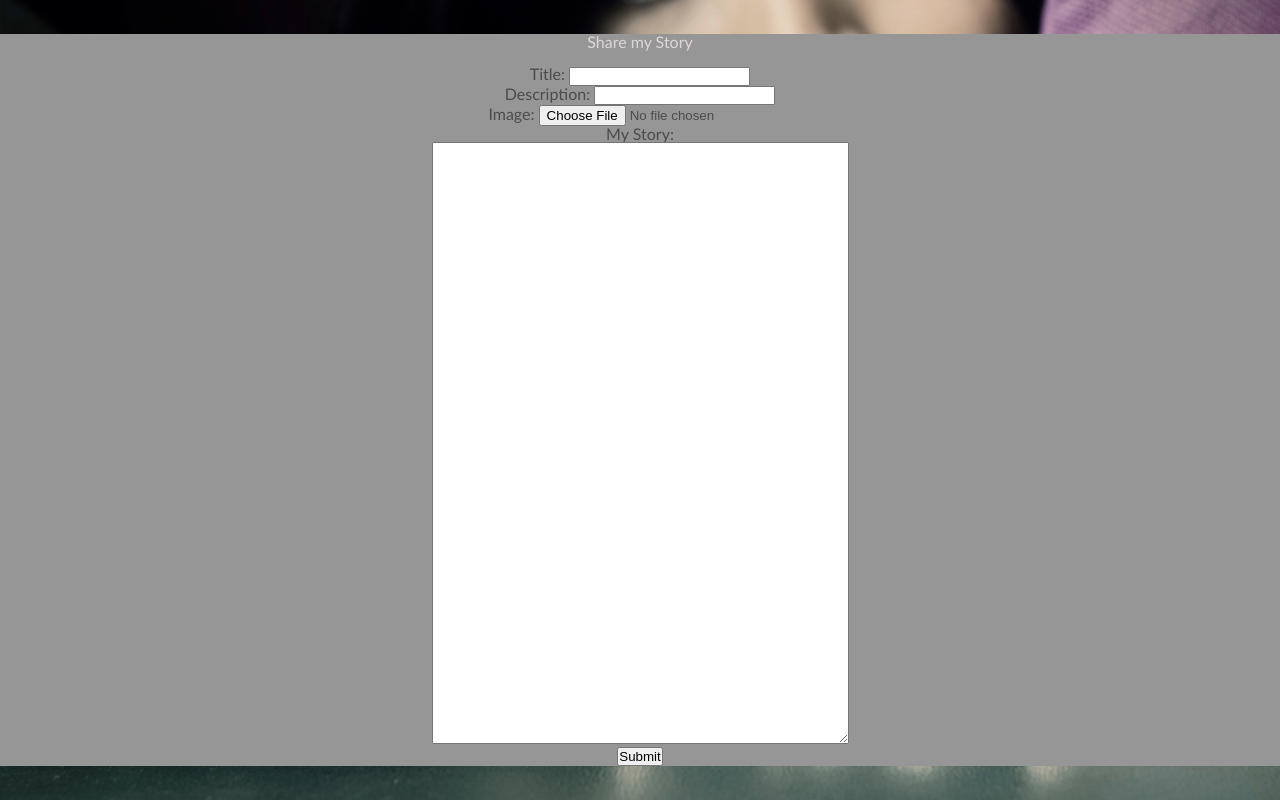
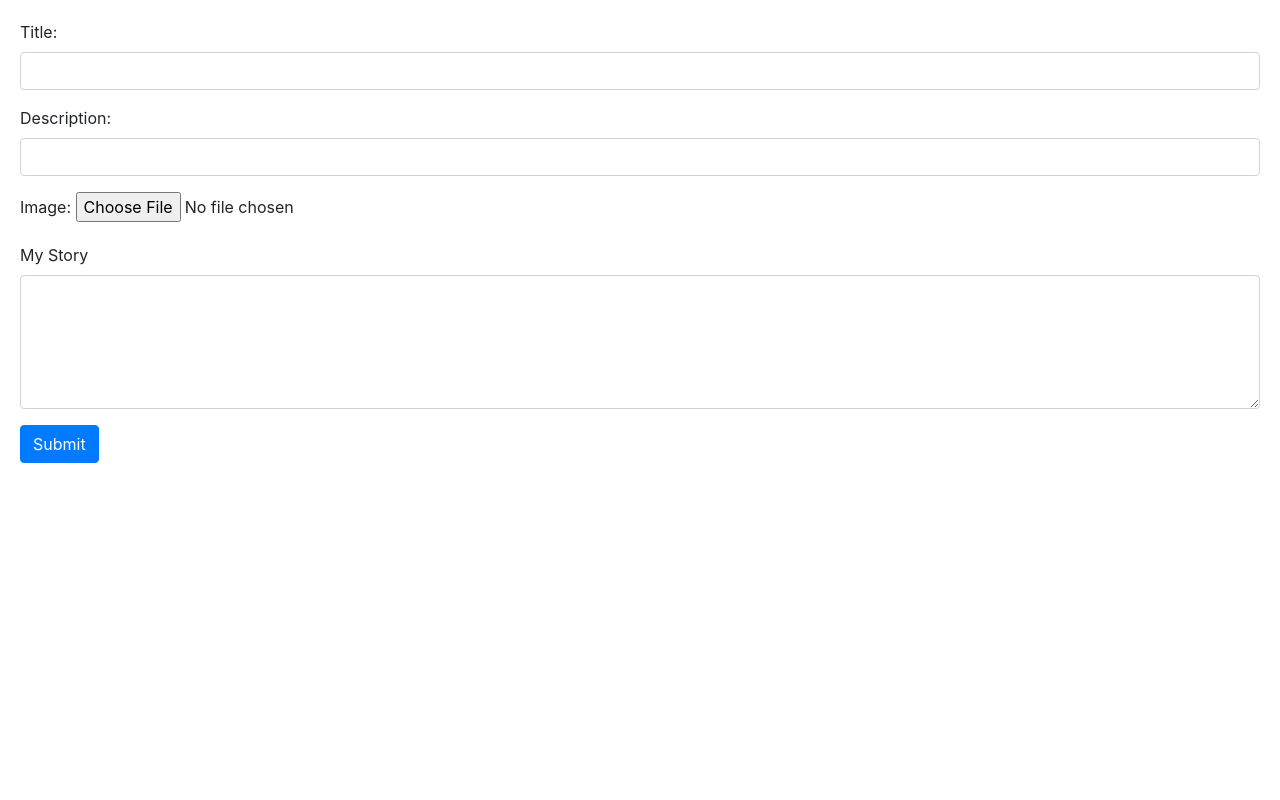
Before and after one commit to andigibson93/team-16, a Flask app: page /createPost in a window 1280 px wide. Run offline with Flask 2, Linux system fonts and the light colour scheme; some libraries are stand-ins or nearby versions.

Commit message:
Update createPost.html

```diff
--- a/templates/createPost.html
+++ b/templates/createPost.html
@@ -1,65 +1,48 @@
-<!doctype html>
-<html lang="en" class="no-js">
+<!DOCTYPE html>
+<html lang="en">
 <head>
-    <meta charset="utf-8">
-    <meta http-equiv="x-ua-compatible" content="ie=edge">
-    <meta name="viewport" content="width=device-width, initial-scale=1.0">
-    <link rel="canonical" href="https://html5-templates.com/" />
-    <title>HTML Template - Full Page Slider Navigation</title>
-    <meta name="description" content="A brief page description">
-    <link rel="stylesheet" href="{{ url_for('static', filename='css/main.css') }}">
-    <script src="https://ajax.googleapis.com/ajax/libs/jquery/1.8.3/jquery.min.js"></script>
-    <script src="https://ajax.googleapis.com/ajax/libs/jqueryui/1.9.1/jquery-ui.min.js"></script>
-    <script src="{{ url_for('static', filename='js/script.js') }}"></script>
-    <script type="text/javascript">
-        $(document).ready(function() {
-            $('#fullpage').fullpage({
-              sectionsColor: ['#1bbc9b', '#4BBFC3', '#7BAABE', 'whitesmoke', '#ccddff'],
+<meta charset="utf-8">
+<meta name="viewport" content="width=device-width, initial-scale=1, shrink-to-fit=no">
+<title>Bootstrap 4 Vertical Form Layout</title>
+<link rel="stylesheet" href="https://stackpath.bootstrapcdn.com/bootstrap/4.3.1/css/bootstrap.min.css">
+<link rel="stylesheet" href="https://maxcdn.bootstrapcdn.com/font-awesome/4.7.0/css/font-awesome.min.css">
+<script src="https://ajax.googleapis.com/ajax/libs/jquery/3.3.1/jquery.min.js"></script>
+<script src="https://cdnjs.cloudflare.com/ajax/libs/popper.js/1.14.7/umd/popper.min.js"></script>
+<script src="https://stackpath.bootstrapcdn.com/bootstrap/4.3.1/js/bootstrap.min.js"></script>
+<style>
+    .bs-example{
+        margin: 20px;
+    }
+</style>
+</head>
+<body>
+<div class="bs-example">
+    <form action="/examples/actions/confirmation.php" method="post">
+        <div class="form-group">
+            <label for="title">Title:</label>
+            <input type="title" class="form-control"  required>
+        </div>
+        <div class="form-group">
+            <label for="description">Description:</label>
+            <input type="description" class="form-control"  required>
+        </div>
 
-              menu: '#menu',
-            });
-        });
-    </script>
-</head>
+         <div class="form-group">
+            <label for="inputPassword">Image:</label>
 
-<body>
-
-<ul id="menu">
-
-</ul>
-
-<div id="fullpage">
-
-    <div class="section" id="section1">
-        <div class="slide active" id="slide1">
-            <div class="intro">
-                <h2>Share my Story</h2>
-                <form>
- <br> Title:
-  <input type="text" name="Title">
- <br> Description:
-  <input type="text" name="Description">
-
-
-  <br>Image:
-  <input type="file" name="pic" accept="image/*">
-   <br>My Story:
-  <br><textarea rows="40" cols="50"> </textarea>
-     <br>
-  <input type="submit" / >
+           <input type="file" name="pic" accept="image/*">   </div>
+         <div class="form-group">
+            <label for="mystory">My Story</label>
+            <textarea class="form-control"  rows="5"  required> </textarea>  </div>
 
 
 
 
-</form>
-            </div>
-        </div>
 
 
-    </div>
 
+        <button type="submit" class="btn btn-primary">Submit</button>
+    </form>
 </div>
-
 </body>
-
 </html>
```
